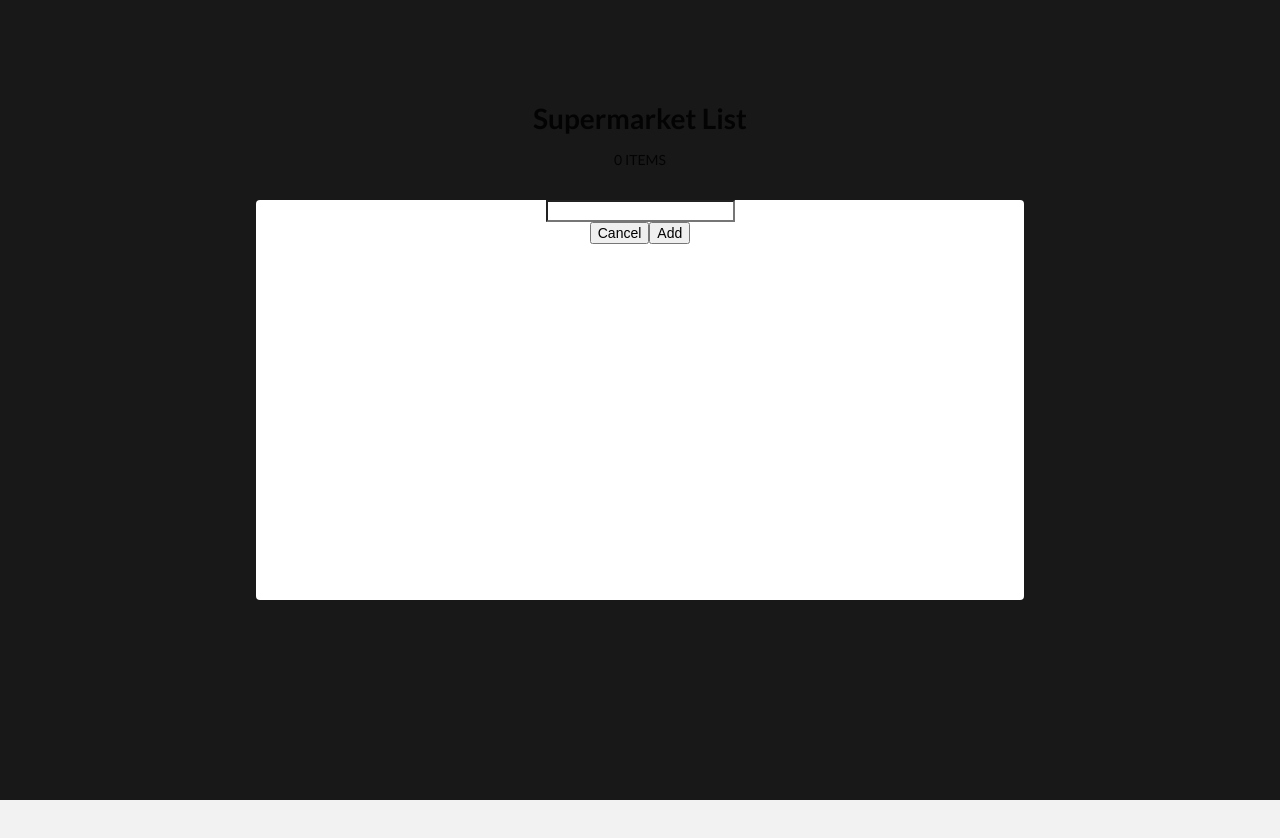
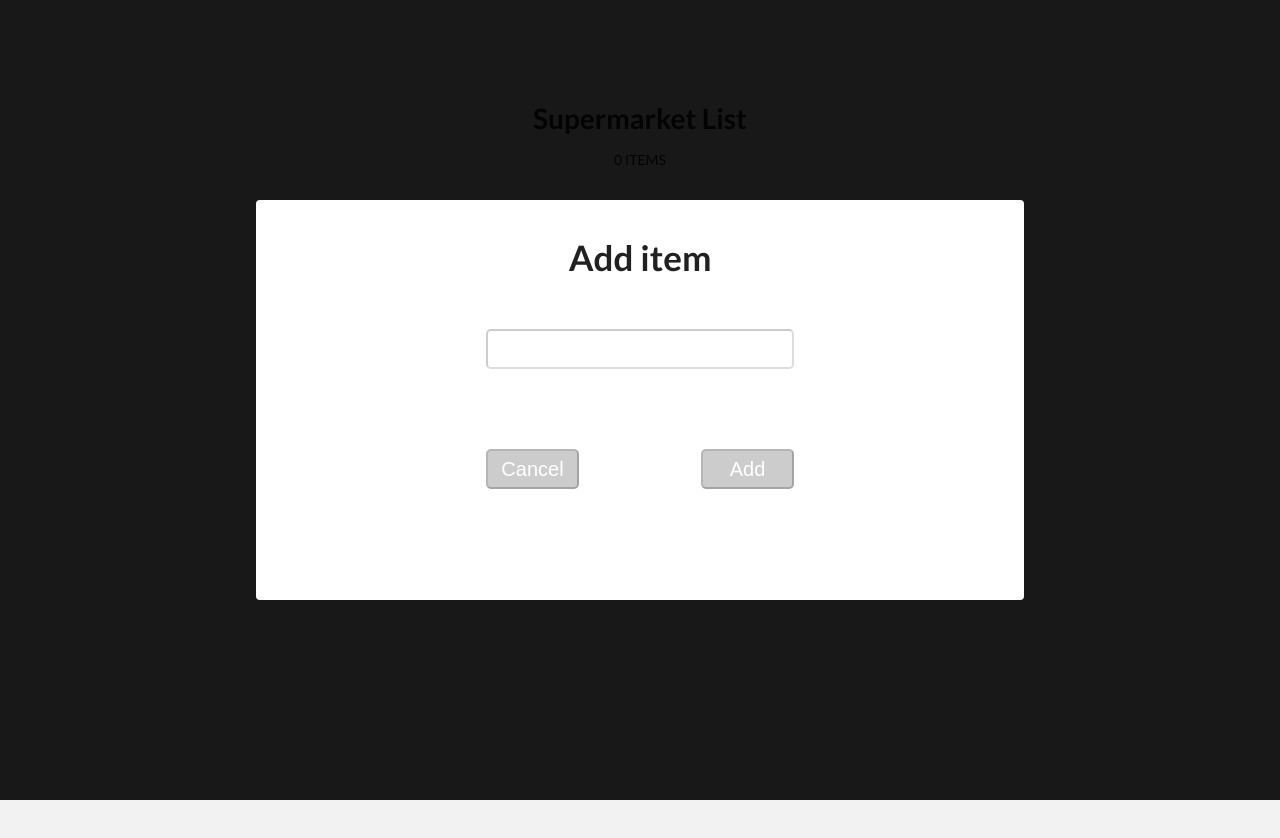
Before and after one commit to Jaguso/supermarket, a React (Create React App) app: page / in a window 1280 px wide. Both pictures are taken after a click on the button "Add Item". Shown: the top 838 px of the page. Built offline with nearby package versions, Linux system fonts and the light colour scheme.

Commit message:
styled modal

```diff
--- a/src/components/ListItems.css
+++ b/src/components/ListItems.css
@@ -7,3 +7,7 @@
 .title {
   margin: 100px;
 }
+
+button {
+  cursor: pointer;
+}
--- a/src/components/Modal.css
+++ b/src/components/Modal.css
@@ -25,7 +25,7 @@
   font-size: 35px;
 }
 
-.input {
+input {
   width: 40%;
   height: 40px;
   border-radius: 5px;
@@ -37,7 +37,7 @@
   display: flex;
   justify-content: space-between;
   width: 40%;
-  margin: 90px;
+  margin: 80px auto;
 }
 
 #button {
@@ -49,7 +49,8 @@
 }
 
 .button-1 {
-  background-color: rgb(255, 255, 255);
+  color: rgb(255, 255, 255);
+  background-color: rgba(0, 0, 0, 0.2);
 }
 
 .button-2 {
@@ -57,6 +58,11 @@
   background-color: rgba(0, 0, 0, 0.2);
 }
 
+.button-1:hover {
+  background-color: orangered;
+  color: white;
+}
+
 .button-2:hover {
   background-color: blue;
   border-radius: blue;
--- a/src/components/Modal.js
+++ b/src/components/Modal.js
@@ -9,6 +9,7 @@ class Modal extends Component {
     let modal = (
       <div id="main-div">
         <div id="inner-div">
+          <h2 className="modal-title">Add item</h2>
           <form onSubmit={this.props.onSubmit}>
             <input
               type="text"
@@ -17,8 +18,10 @@ class Modal extends Component {
               onChange={this.props.onChange}
             />
           </form>
-          <button onClick={this.props.onClose}>Cancel</button>
-          <button onClick={this.props.onSubmit}>Add</button>
+          <div className="buttons">
+            <button onClick={this.props.onClose} id="button" className="button-1">Cancel</button>
+            <button onClick={this.props.onSubmit} id="button" className="button-2">Add</button>
+          </div>
         </div>
       </div>
     );
```
